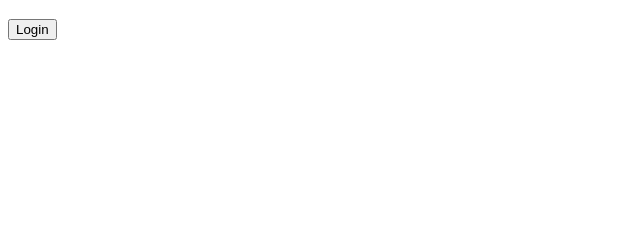
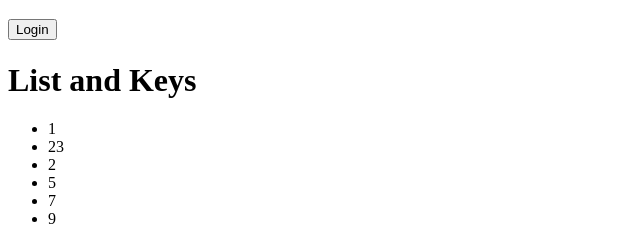
Before and after one commit to prabangkoro/my-react-app, a React (Create React App) app: page / in a window 1280 px wide. Shown: the part 698-939 px from the top of the page, without its empty margins (0-640 px from the left). Before the commit the page ends 800 px from the top, so only its background shows below. Built offline with nearby package versions, Linux system fonts and the light colour scheme.

Commit message:
list and keys

```diff
--- a/src/App.js
+++ b/src/App.js
@@ -3,6 +3,7 @@ import Clock from './components/Clock'
 import Counter from './components/Counter'
 import ActionClick from './components/ActionClick'
 import LoginControl from './components/LoginControl'
+import ListAndKeys from './components/ListAndKeys'
 
 function formatUser ({ firstName, lastName }) {
   return `${firstName} ${lastName}`;
@@ -24,6 +25,7 @@ function Welcome ({ name }) {
 }
 
 export default function App () {
+  const numbers = [1, 23, 2, 5 , 7, 9];
   return (
     <div>
       <h1>
@@ -39,6 +41,12 @@ export default function App () {
         <h1>Conditional Rendering</h1>
         <LoginControl />
       </div>
+      <div>
+        <h1>List and Keys</h1>
+        <ListAndKeys
+          numbers={numbers}
+        />
+      </div>
     </div>
   );
 }
--- /dev/null
+++ b/src/components/ListAndKeys.js
@@ -0,0 +1,15 @@
+import React from 'react';
+
+function ListAndKeys (props) {
+  const numbers = props.numbers || [];
+
+  return (
+    <ul>
+      {numbers.map((number, index) =>
+        <li key={index}>{number}</li>
+      )}
+    </ul>
+  );
+}
+
+export default ListAndKeys;
```
